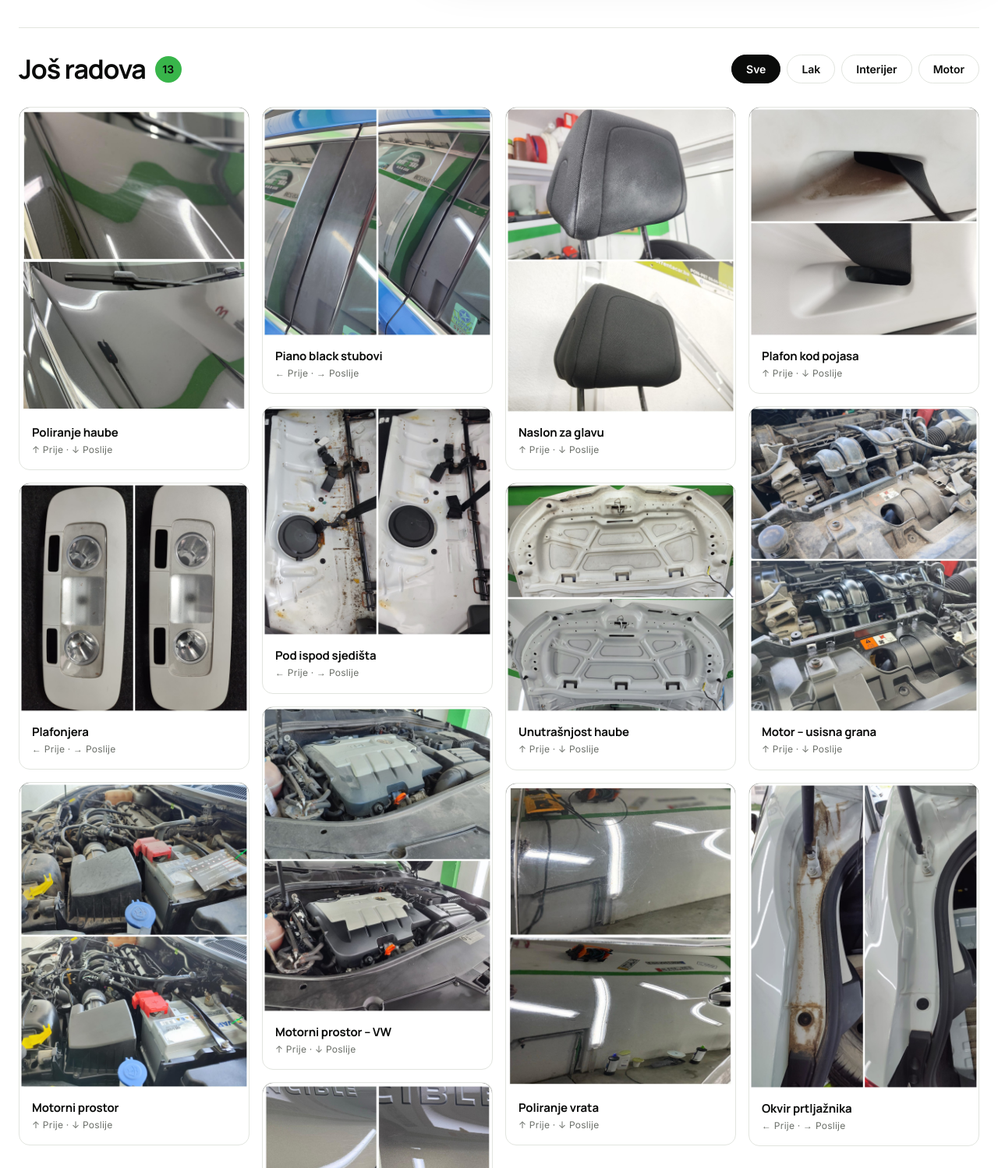
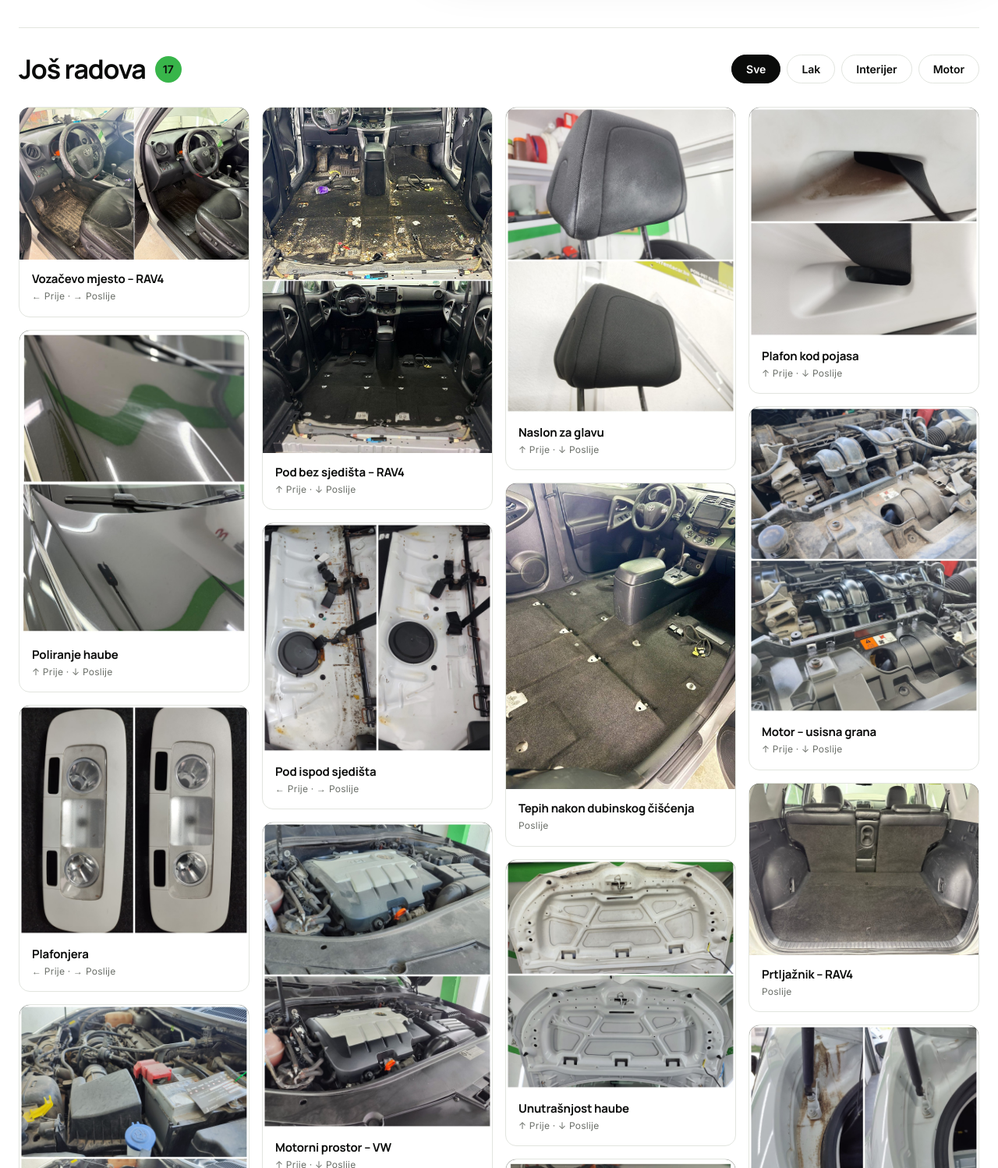
Before and after one commit to jiren9k-max/Dss, a plain HTML site: page index.html in a window 1280 px wide. Shown: the part 4700-6198 px from the top of the page at 78% size. Drawn offline with nearby package versions, Linux system fonts and the light colour scheme; a script that the page names is missing.

Commit message:
Add Toyota RAV4 before/after work to gallery
Co-Authored-By: Claude Opus 5.5 <noreply@anthropic.com>

```diff
--- a/index.html
+++ b/index.html
@@ -225,7 +225,7 @@
 
       <div class="container ba-gallery">
         <div class="bag-head reveal">
-          <h3>Još radova <span id="bag-count">13</span></h3>
+          <h3>Još radova <span id="bag-count">17</span></h3>
           <div class="bag-filters" role="group" aria-label="Filtriraj radove">
             <button type="button" class="bag-filter active" data-filter="all" aria-pressed="true">Sve</button>
             <button type="button" class="bag-filter" data-filter="lak" aria-pressed="false">Lak</button>
@@ -234,6 +234,10 @@
           </div>
         </div>
         <div class="bag-grid" id="bag-grid">
+            <figure class="bag-item reveal" data-cat="interijer">
+              <button type="button" class="bag-open" aria-label="Uvećaj: Vozačevo mjesto – Toyota RAV4"><img src="public/real/rav4-vozac.jpg" alt="Prije i poslije: Vozačevo mjesto – Toyota RAV4" width="1506" height="1000" loading="lazy" /></button>
+              <figcaption><b>Vozačevo mjesto – RAV4</b><span>← Prije · → Poslije</span></figcaption>
+            </figure>
             <figure class="bag-item reveal" data-cat="lak">
               <button type="button" class="bag-open" aria-label="Uvećaj: Poliranje haube"><img src="public/real/olx-07.jpg" alt="Prije i poslije: Poliranje haube" width="601" height="800" loading="lazy" /></button>
               <figcaption><b>Poliranje haube</b><span>↑ Prije · ↓ Poslije</span></figcaption>
@@ -251,6 +255,10 @@
               <figcaption><b>Piano black stubovi</b><span>← Prije · → Poslije</span></figcaption>
             </figure>
             <figure class="bag-item reveal" data-cat="interijer">
+              <button type="button" class="bag-open" aria-label="Uvećaj: Pod bez sjedišta – Toyota RAV4"><img src="public/real/rav4-pod.jpg" alt="Prije i poslije: Pod bez sjedišta – Toyota RAV4" width="1000" height="1506" loading="lazy" /></button>
+              <figcaption><b>Pod bez sjedišta – RAV4</b><span>↑ Prije · ↓ Poslije</span></figcaption>
+            </figure>
+            <figure class="bag-item reveal" data-cat="interijer">
               <button type="button" class="bag-open" aria-label="Uvećaj: Pod ispod sjedišta"><img src="public/real/olx-13.jpg" alt="Prije i poslije: Pod ispod sjedišta" width="1280" height="1280" loading="lazy" /></button>
               <figcaption><b>Pod ispod sjedišta</b><span>← Prije · → Poslije</span></figcaption>
             </figure>
@@ -265,6 +273,10 @@
             <figure class="bag-item reveal" data-cat="interijer">
               <button type="button" class="bag-open" aria-label="Uvećaj: Naslon za glavu"><img src="public/real/olx-01.jpg" alt="Prije i poslije: Naslon za glavu" width="600" height="800" loading="lazy" /></button>
               <figcaption><b>Naslon za glavu</b><span>↑ Prije · ↓ Poslije</span></figcaption>
+            </figure>
+            <figure class="bag-item reveal" data-cat="interijer">
+              <button type="button" class="bag-open" aria-label="Uvećaj: Tepih nakon dubinskog čišćenja – Toyota RAV4"><img src="public/real/rav4-pod-poslije.jpg" alt="Poslije: Tepih nakon dubinskog čišćenja – Toyota RAV4" width="900" height="1200" loading="lazy" /></button>
+              <figcaption><b>Tepih nakon dubinskog čišćenja</b><span>Poslije</span></figcaption>
             </figure>
             <figure class="bag-item reveal" data-cat="motor">
               <button type="button" class="bag-open" aria-label="Uvećaj: Unutrašnjost haube"><img src="public/real/olx-15.jpg" alt="Prije i poslije: Unutrašnjost haube" width="1280" height="1280" loading="lazy" /></button>
@@ -281,6 +293,10 @@
             <figure class="bag-item reveal" data-cat="motor">
               <button type="button" class="bag-open" aria-label="Uvećaj: Motor – usisna grana"><img src="public/real/olx-05.jpg" alt="Prije i poslije: Motor – usisna grana" width="600" height="800" loading="lazy" /></button>
               <figcaption><b>Motor – usisna grana</b><span>↑ Prije · ↓ Poslije</span></figcaption>
+            </figure>
+            <figure class="bag-item reveal" data-cat="interijer">
+              <button type="button" class="bag-open" aria-label="Uvećaj: Prtljažnik – Toyota RAV4"><img src="public/real/rav4-prtljaznik.jpg" alt="Poslije: Prtljažnik – Toyota RAV4" width="1200" height="900" loading="lazy" /></button>
+              <figcaption><b>Prtljažnik – RAV4</b><span>Poslije</span></figcaption>
             </figure>
             <figure class="bag-item reveal" data-cat="interijer">
               <button type="button" class="bag-open" aria-label="Uvećaj: Okvir prtljažnika"><img src="public/real/olx-16.jpg" alt="Prije i poslije: Okvir prtljažnika" width="600" height="800" loading="lazy" /></button>
```
Also changed, not shown: public/real/rav4-pod-poslije.jpg (added), public/real/rav4-pod.jpg (added), public/real/rav4-prtljaznik.jpg (added), public/real/rav4-vozac.jpg (added).
